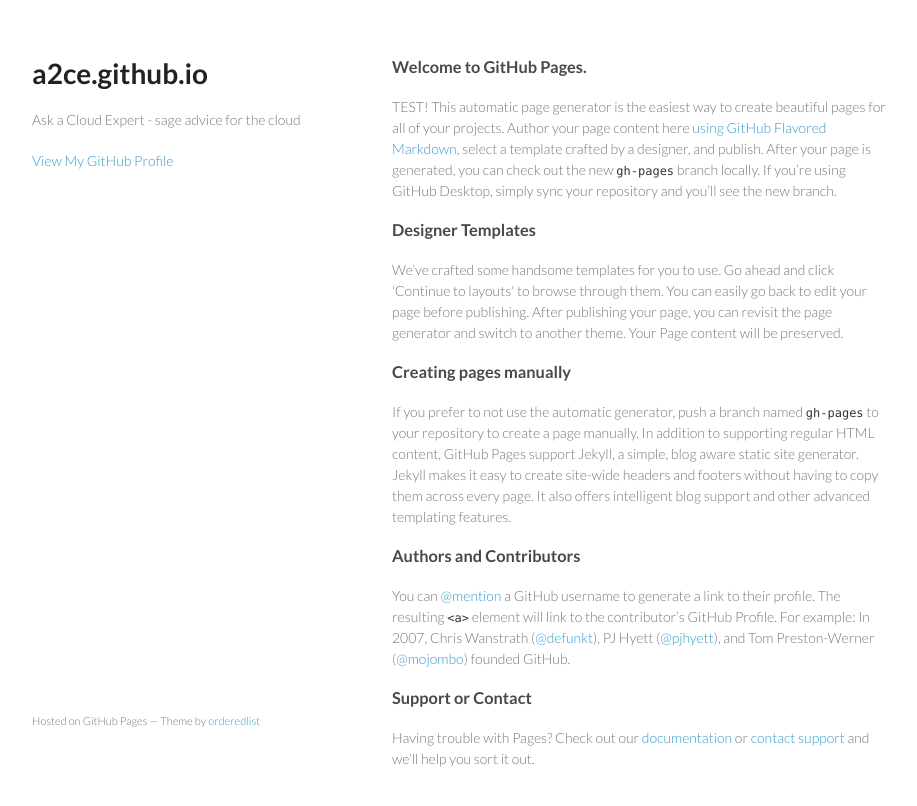
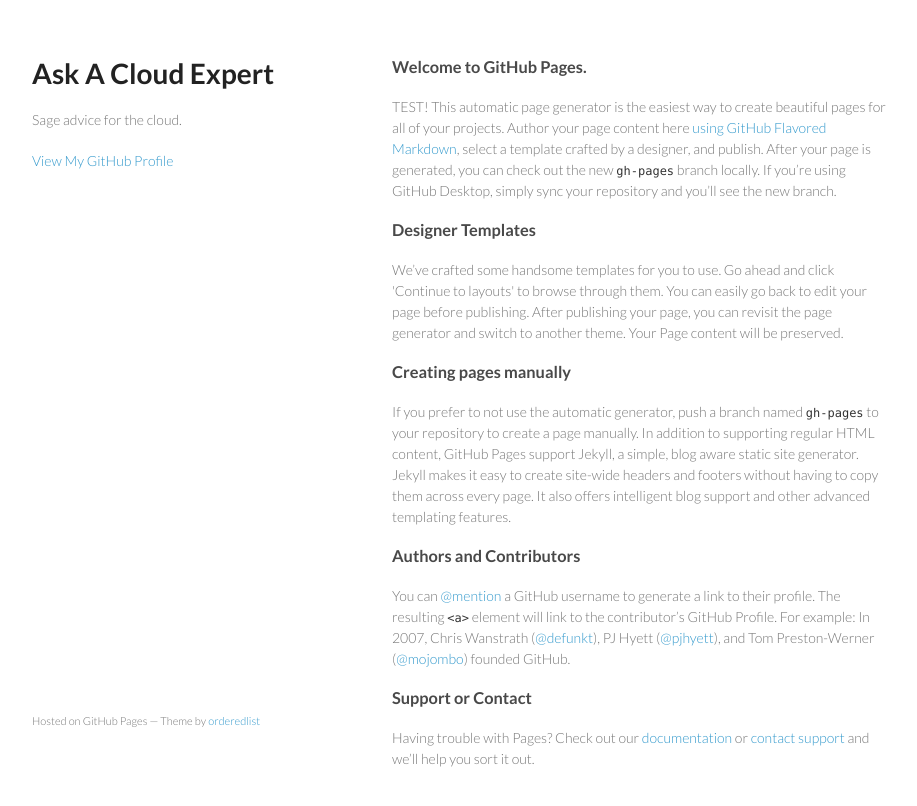
Before and after one commit to a2ce/a2ce.github.io, a plain HTML site: page index.html in a window 1280 px wide. Shown: the whole page, without its empty margins (178-1095 px from the left). Drawn offline with Linux system fonts and the light colour scheme.

Commit message:
Update index.html

```diff
--- a/index.html
+++ b/index.html
@@ -15,8 +15,8 @@
   <body>
     <div class="wrapper">
       <header>
-        <h1>a2ce.github.io</h1>
-        <p>Ask a Cloud Expert - sage advice for the cloud</p>
+        <h1>Ask A Cloud Expert</h1>
+        <p>Sage advice for the cloud.</p>
 
 
         <p class="view"><a href="https://github.com/a2ce">View My GitHub Profile</a></p>
```
